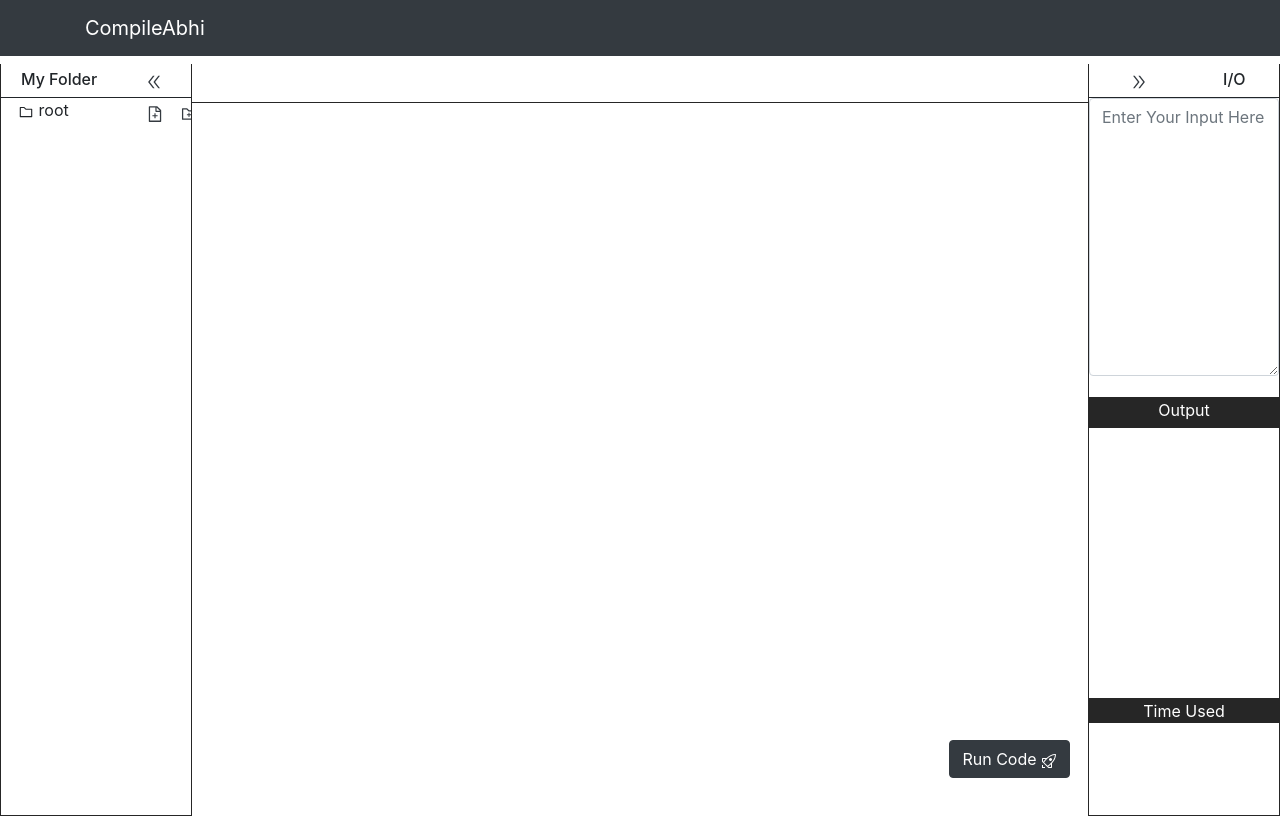
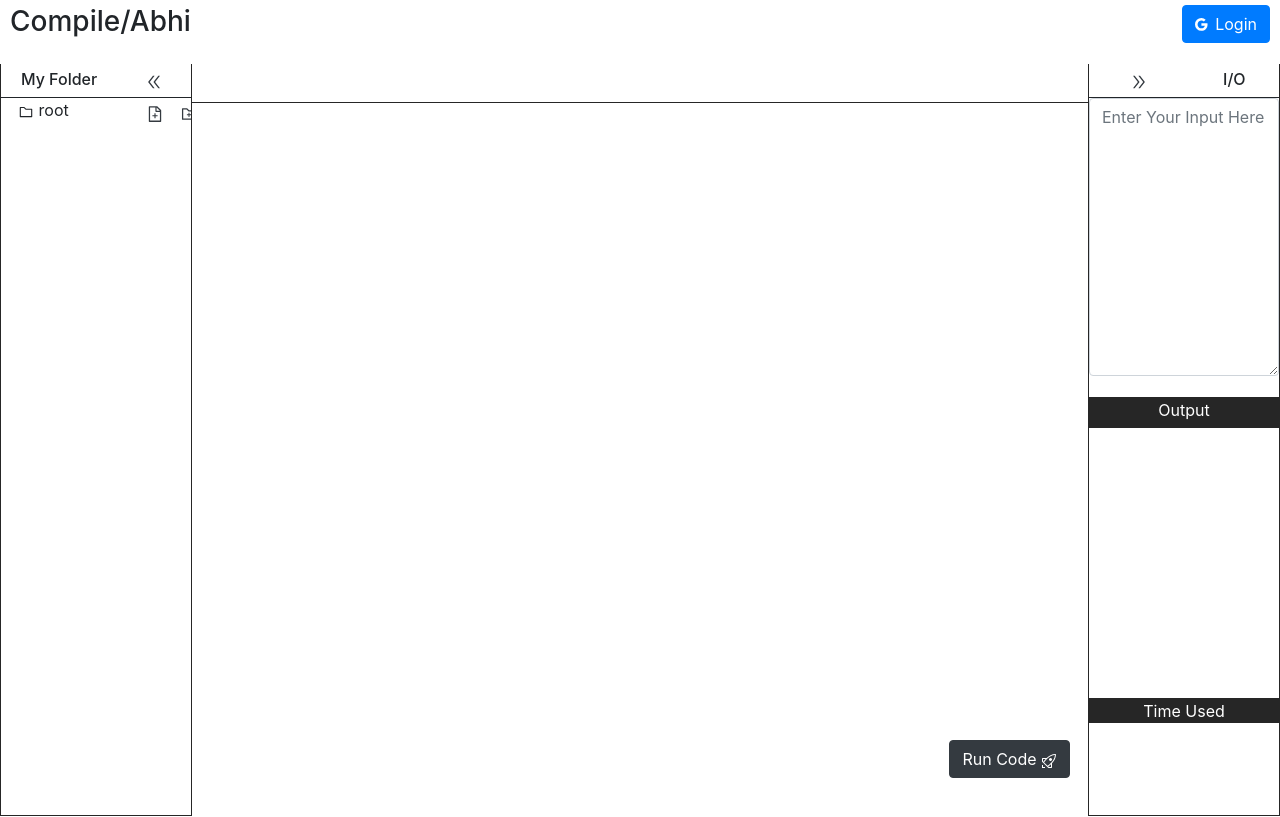
Before and after one commit to Abhishekkr3003/VMware-CompileAbhi, a React (Create React App) app in the folder frontend/: page / in a window 1280 px wide. Built offline with nearby package versions, Linux system fonts and the light colour scheme.

Commit message:
fixed nav-bar styling

```diff
--- a/frontend/src/components/Header.js
+++ b/frontend/src/components/Header.js
@@ -14,23 +14,24 @@ import "../styles/header.css";
 export default function Header() {
   return (
     <div className="header">
-      <Navbar bg="dark" expand="lg">
+      {/* <Navbar bg="light" expand="lg">
         <Container>
-          <Navbar.Brand className="headerBrand" href="#home">
-            CompileAbhi
-          </Navbar.Brand>
+          <Navbar.Brand href="#home">Compile-Abhi</Navbar.Brand>
           <Navbar.Toggle aria-controls="basic-navbar-nav" />
           <Navbar.Collapse id="basic-navbar-nav">
             <Nav className="me-auto">
-              {/* <Nav.Link href="#home">Home</Nav.Link> */}
-              {/* add button CSS*/}
-              {/* add user state*/}
-              {/* <Login /> */}
-              {/* <Nav.Button>Login</Nav.Button> */}
+              <Nav.Link href="#home">Home</Nav.Link>
+              <Login />
             </Nav>
           </Navbar.Collapse>
         </Container>
-      </Navbar>
+      </Navbar> */}
+      <div className="heading">
+        <h3>Compile/Abhi</h3>
+      </div>
+      <div className="login">
+        <Login />
+      </div>
     </div>
   );
 }
--- a/frontend/src/components/login.js
+++ b/frontend/src/components/login.js
@@ -1,13 +1,27 @@
 import React from "react";
 // import { signInWithGoogle } from "../firebase/firebase.utils";
+import { Button } from "react-bootstrap";
 export default function Login() {
   return (
-    <button className="login-provider-button" /*onClick={signInWithGoogle}*/>
-      <img
+    <Button
+      variant="primary"
+      //   className="login-provider-button" /*onClick={signInWithGoogle}*/
+    >
+      {/* <img
         src="https://img.icons8.com/ios-filled/50/000000/google-logo.png"
         alt="google icon"
-      />
-      <span> Continue with Google</span>
-    </button>
+      /> */}
+      <svg
+        xmlns="http://www.w3.org/2000/svg"
+        width="16"
+        height="16"
+        fill="currentColor"
+        class="bi bi-google"
+        viewBox="0 0 20 20"
+      >
+        <path d="M15.545 6.558a9.42 9.42 0 0 1 .139 1.626c0 2.434-.87 4.492-2.384 5.885h.002C11.978 15.292 10.158 16 8 16A8 8 0 1 1 8 0a7.689 7.689 0 0 1 5.352 2.082l-2.284 2.284A4.347 4.347 0 0 0 8 3.166c-2.087 0-3.86 1.408-4.492 3.304a4.792 4.792 0 0 0 0 3.063h.003c.635 1.893 2.405 3.301 4.492 3.301 1.078 0 2.004-.276 2.722-.764h-.003a3.702 3.702 0 0 0 1.599-2.431H8v-3.08h7.545z" />
+      </svg>
+      <span> Login</span>
+    </Button>
   );
 }
--- a/frontend/src/styles/header.css
+++ b/frontend/src/styles/header.css
@@ -1,3 +1,13 @@
 .headerBrand{
     color: white !important;
 }
+.header {
+    display: flex;
+    justify-content: space-between;
+}
+.heading {
+    padding: 5px 10px
+}
+.login {
+    padding: 5px 10px
+}
```
Also changed, not shown: 1 other file (tests, documents, lock files or other folders).
